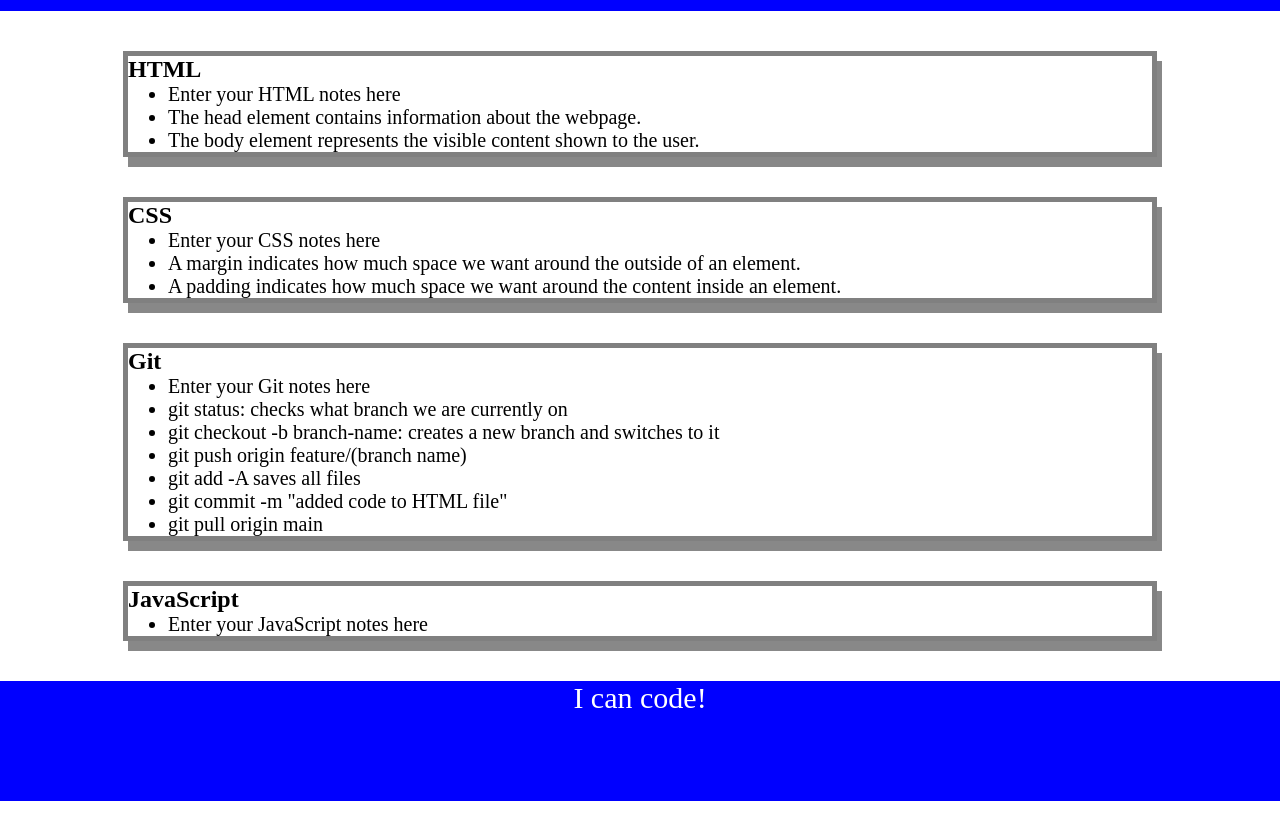
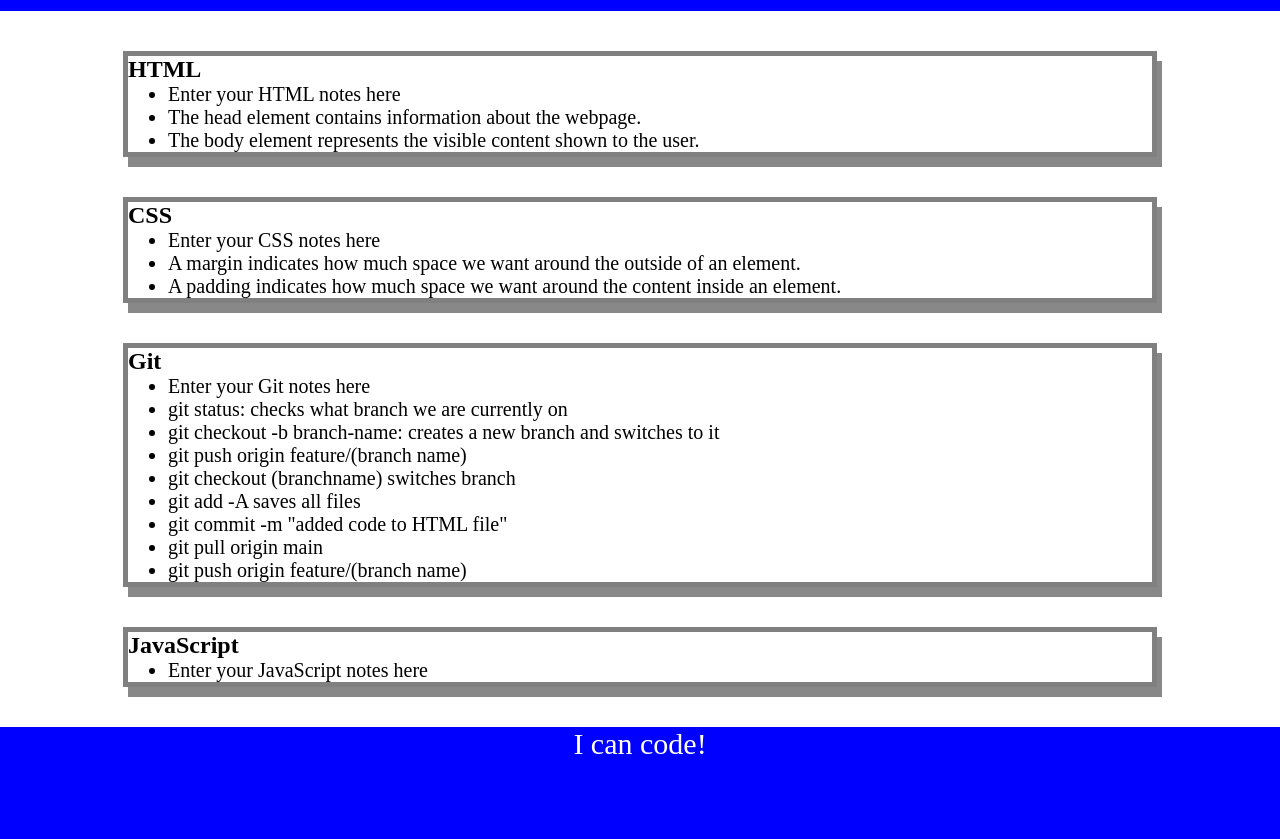
Before and after one commit to Ryguy506/prework-study-guide, a plain HTML site: page index.html in a window 1280 px wide. Shown: the part 109-948 px from the top of the page. Before the commit the page ends 910 px from the top, so only its background shows below. Drawn offline with Linux system fonts and the light colour scheme.

```diff
--- a/index.html
+++ b/index.html
@@ -45,9 +45,11 @@
           <li>git status: checks what branch we are currently on</li>
           <li>git checkout -b branch-name: creates a new branch and switches to it</li>
           <li>git push origin feature/(branch name)</li>
+          <li>git checkout (branchname) switches branch</li>
           <li>git add -A saves all files</li>
           <li>git commit -m "added code to HTML file"</li>
           <li>git pull origin main</li>
+          <li>git push origin feature/(branch name)</li>
 
         </ul>
 
```
